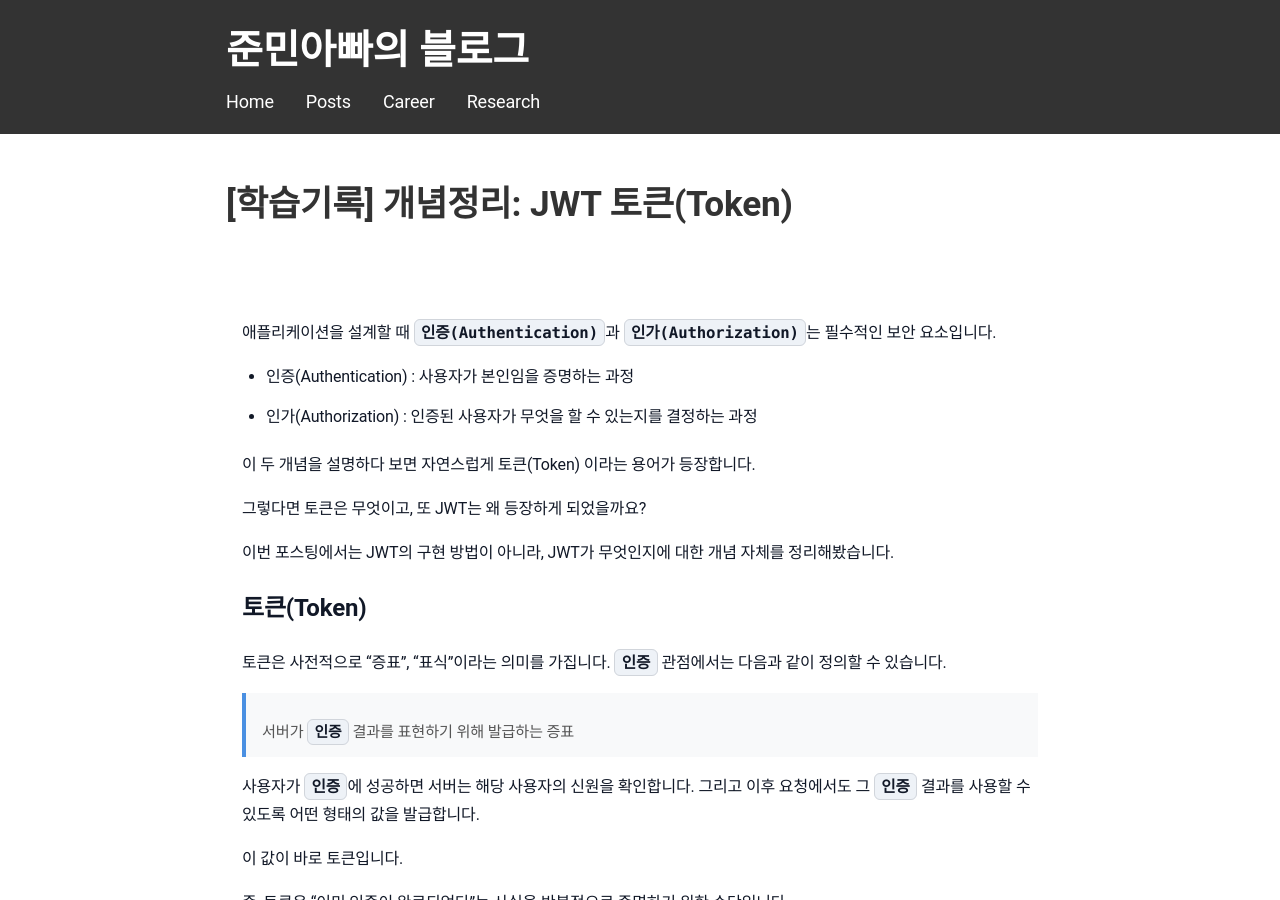
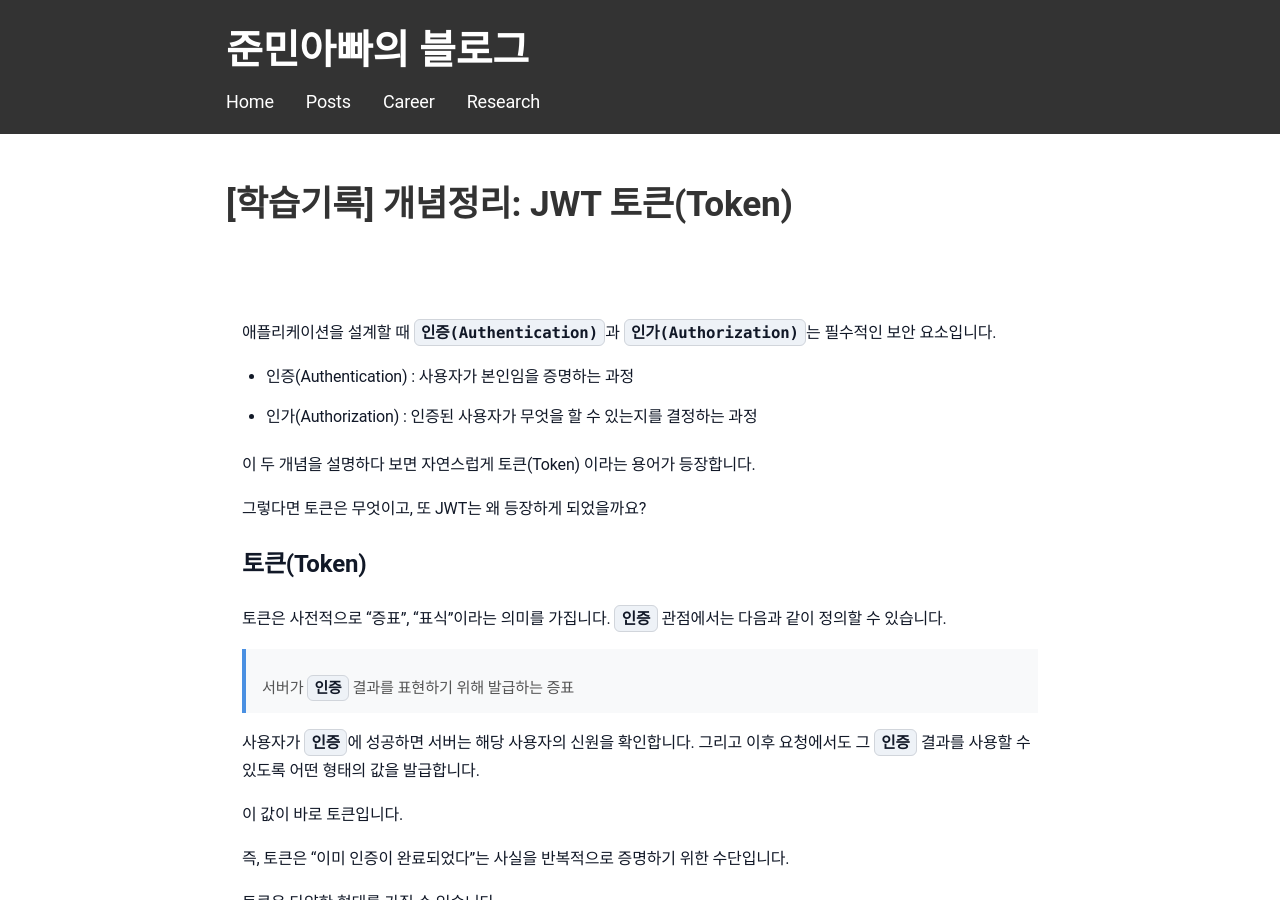
Before and after one commit to sanghoon-lee/sanghoon-lee.github.io, a Jekyll site: the page built from _posts/2026-02-28-JWT.md, in a window 1280 px wide and 900 px high. Built offline with Jekyll 4.4.1, drawn with Linux system fonts in a browser that asks for light colours; nearby versions of some CDN libraries; comment, search, counter and statistics services are not loaded.

Commit message:
포스팅 내용 정리

```diff
--- a/_posts/2026-02-28-JWT.md
+++ b/_posts/2026-02-28-JWT.md
@@ -13,8 +13,6 @@ categories: 학습기록
 이 두 개념을 설명하다 보면 자연스럽게 토큰(Token) 이라는 용어가 등장합니다.
 
 그렇다면 토큰은 무엇이고, 또 JWT는 왜 등장하게 되었을까요?
-
-이번 포스팅에서는 JWT의 구현 방법이 아니라, JWT가 무엇인지에 대한 개념 자체를 정리해봤습니다.
 
 ## 토큰(Token)
 
```
